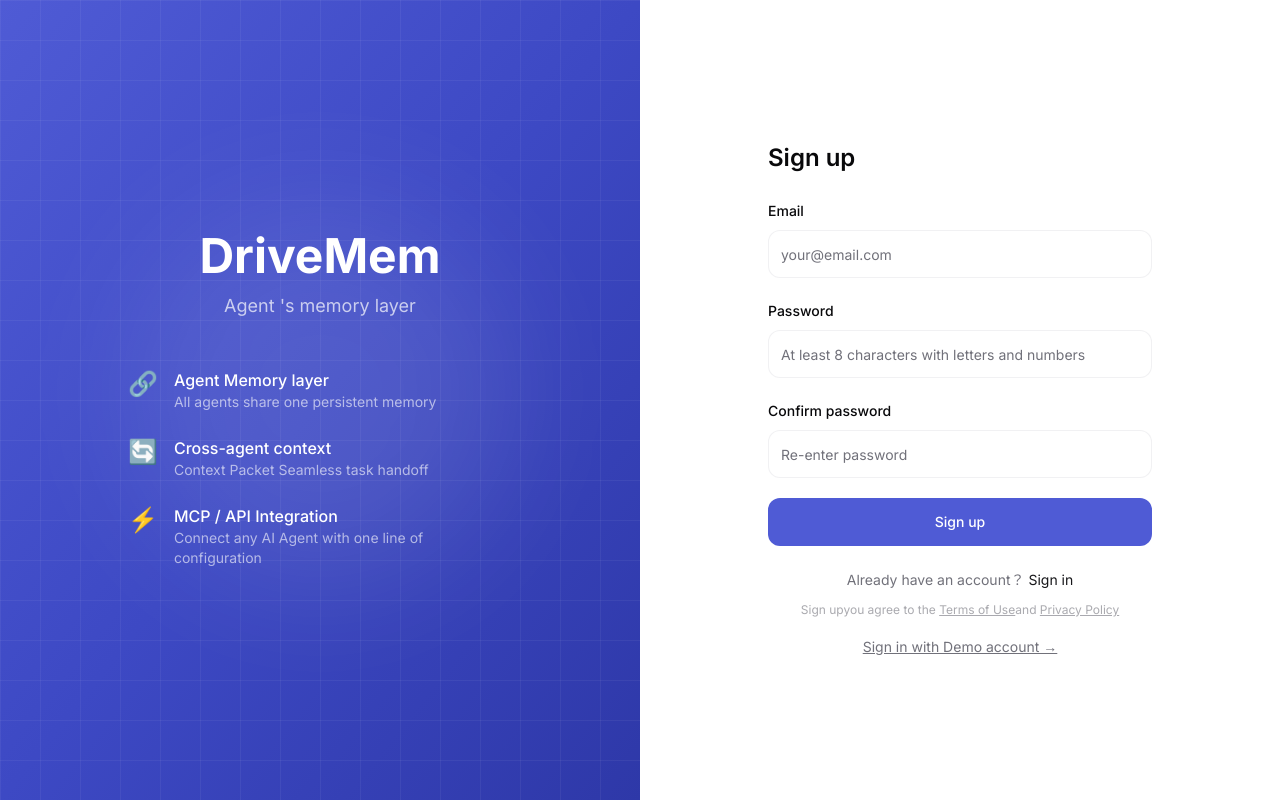
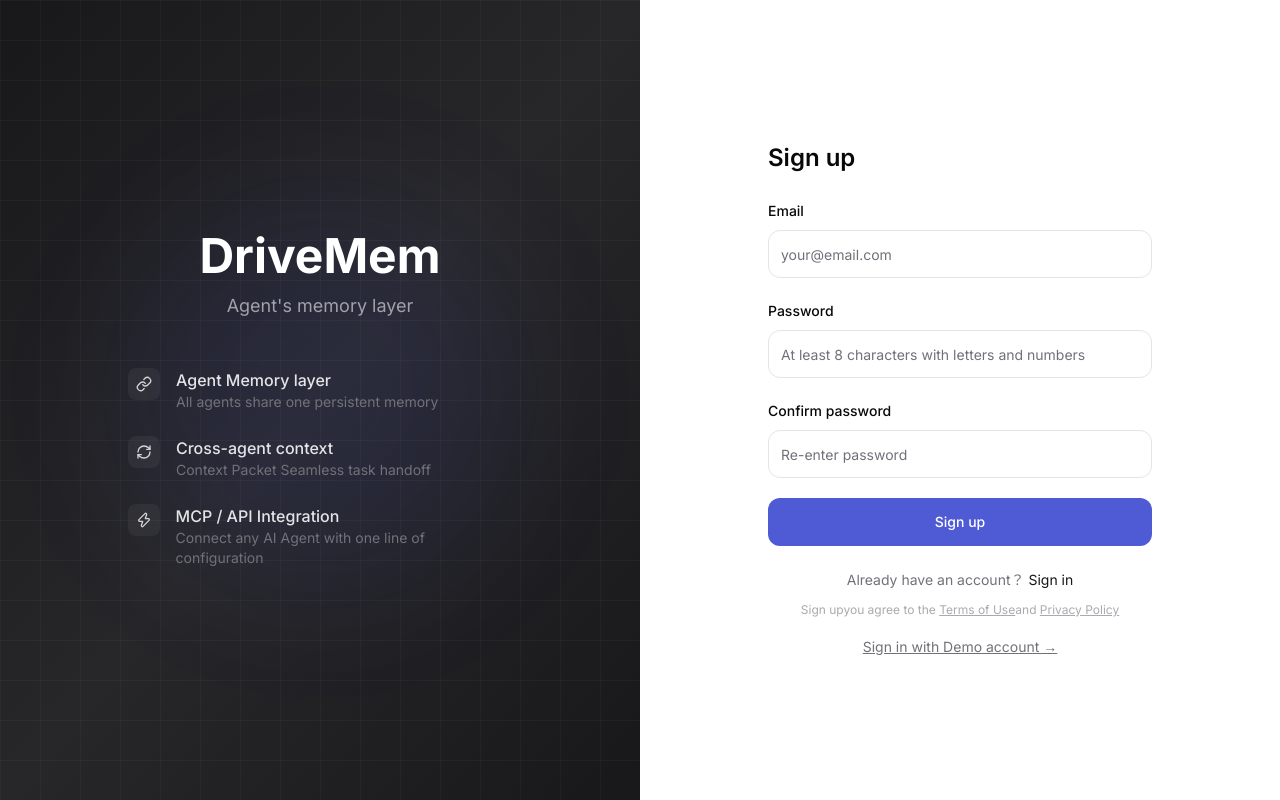
Before and after one commit to DriveMem/drivemem, a Next.js app in the folder apps/web/: page /signup in a window 1280 px wide. Built offline with nearby package versions, Linux system fonts and the light colour scheme; no server answers.

Commit message:
style(auth): zinc palette, Lucide icons, brand tokens, refined layout

```diff
--- a/apps/web/src/app/(auth)/forgot-password/page.tsx
+++ b/apps/web/src/app/(auth)/forgot-password/page.tsx
@@ -83,7 +83,7 @@ export default function ForgotPasswordPage() {
         <Button
           type="submit"
           disabled={loading || !email}
-          className="w-full bg-[#4F5BD5] hover:bg-[#3D49C4] h-12 rounded-xl"
+          className="w-full bg-brand-500 hover:bg-brand-600 h-12 rounded-xl"
         >
           {loading ? "Sending..." : "Send reset link"}
         </Button>
--- a/apps/web/src/app/(auth)/layout.tsx
+++ b/apps/web/src/app/(auth)/layout.tsx
@@ -1,37 +1,45 @@
+import { Link, RefreshCw, Zap } from "lucide-react"
+
 export default function AuthLayout({ children }: { children: React.ReactNode }) {
   return (
     <div className="flex min-h-screen">
       {/* Left panel - desktop only */}
-      <div className="hidden lg:flex lg:w-1/2 bg-gradient-to-br from-[#4F5BD5] via-[#3D49C4] to-[#2E38A8] relative overflow-hidden">
+      <div className="hidden lg:flex lg:w-1/2 bg-gradient-to-br from-zinc-900 via-zinc-800 to-zinc-900 relative overflow-hidden">
         {/* Subtle grid background */}
-        <div className="absolute inset-0 bg-[linear-gradient(rgba(255,255,255,0.05)_1px,transparent_1px),linear-gradient(90deg,rgba(255,255,255,0.05)_1px,transparent_1px)] bg-[size:40px_40px]" />
-        {/* Gradient glow */}
-        <div className="absolute top-1/4 left-1/2 -translate-x-1/2 w-96 h-96 bg-white/10 rounded-full blur-3xl" />
+        <div className="absolute inset-0 bg-[linear-gradient(rgba(255,255,255,0.03)_1px,transparent_1px),linear-gradient(90deg,rgba(255,255,255,0.03)_1px,transparent_1px)] bg-[size:40px_40px]" />
+        {/* Brand radial glow */}
+        <div className="absolute top-1/4 left-1/2 -translate-x-1/2 w-96 h-96 bg-brand-500/10 rounded-full blur-3xl" />
 
         <div className="relative z-10 flex flex-col items-center justify-center w-full px-12">
           <h1 className="text-5xl font-bold text-white mb-3">DriveMem</h1>
-          <p className="text-lg text-white/70 mb-12">Agent 's memory layer</p>
+          <p className="text-lg text-zinc-400 mb-12">Agent&apos;s memory layer</p>
 
           <div className="space-y-6 max-w-sm">
             <div className="flex items-start gap-4">
-              <span className="text-2xl">🔗</span>
+              <div className="flex h-8 w-8 items-center justify-center rounded-lg bg-white/5">
+                <Link className="h-4 w-4 text-zinc-300" />
+              </div>
               <div>
-                <p className="text-white font-medium">Agent Memory layer</p>
-                <p className="text-sm text-white/60">All agents share one persistent memory</p>
+                <p className="text-zinc-200 font-medium">Agent Memory layer</p>
+                <p className="text-sm text-zinc-500">All agents share one persistent memory</p>
               </div>
             </div>
             <div className="flex items-start gap-4">
-              <span className="text-2xl">🔄</span>
+              <div className="flex h-8 w-8 items-center justify-center rounded-lg bg-white/5">
+                <RefreshCw className="h-4 w-4 text-zinc-300" />
+              </div>
               <div>
-                <p className="text-white font-medium">Cross-agent context</p>
-                <p className="text-sm text-white/60">Context Packet Seamless task handoff</p>
+                <p className="text-zinc-200 font-medium">Cross-agent context</p>
+                <p className="text-sm text-zinc-500">Context Packet Seamless task handoff</p>
               </div>
             </div>
             <div className="flex items-start gap-4">
-              <span className="text-2xl">⚡</span>
+              <div className="flex h-8 w-8 items-center justify-center rounded-lg bg-white/5">
+                <Zap className="h-4 w-4 text-zinc-300" />
+              </div>
               <div>
-                <p className="text-white font-medium">MCP / API Integration</p>
-                <p className="text-sm text-white/60">Connect any AI Agent with one line of configuration</p>
+                <p className="text-zinc-200 font-medium">MCP / API Integration</p>
+                <p className="text-sm text-zinc-500">Connect any AI Agent with one line of configuration</p>
               </div>
             </div>
           </div>
--- a/apps/web/src/app/(auth)/login/page.tsx
+++ b/apps/web/src/app/(auth)/login/page.tsx
@@ -78,7 +78,7 @@ function LoginForm() {
             id="email"
             type="email"
             placeholder="your@email.com"
-            className="rounded-xl h-12 text-base border-border/50 focus:ring-2 focus:ring-[#4F5BD5] focus:border-[#4F5BD5]"
+            className="rounded-xl h-12 text-base border-zinc-200 focus:ring-2 focus:ring-brand-500 focus:border-brand-500"
             {...register("email")}
           />
           {errors.email && (
@@ -100,7 +100,7 @@ function LoginForm() {
             id="password"
             type="password"
             placeholder="••••••••"
-            className="rounded-xl h-12 text-base border-border/50 focus:ring-2 focus:ring-[#4F5BD5] focus:border-[#4F5BD5]"
+            className="rounded-xl h-12 text-base border-zinc-200 focus:ring-2 focus:ring-brand-500 focus:border-brand-500"
             {...register("password")}
           />
           {errors.password && (
@@ -119,7 +119,7 @@ function LoginForm() {
 
         <Button
           type="submit"
-          className="bg-[#4F5BD5] hover:bg-[#3D49C4] rounded-xl h-12 w-full text-white font-medium"
+          className="bg-brand-500 hover:bg-brand-600 rounded-xl h-12 w-full text-white font-medium"
           disabled={loading}
         >
           {loading ? "Sign in..." : "Sign in"}
--- a/apps/web/src/app/(auth)/signup/page.tsx
+++ b/apps/web/src/app/(auth)/signup/page.tsx
@@ -101,7 +101,7 @@ export default function SignupPage() {
             id="email"
             type="email"
             placeholder="your@email.com"
-            className="rounded-xl h-12 text-base border-border/50 focus:ring-2 focus:ring-[#4F5BD5] focus:border-[#4F5BD5]"
+            className="rounded-xl h-12 text-base border-zinc-200 focus:ring-2 focus:ring-brand-500 focus:border-brand-500"
             {...register("email")}
           />
           {errors.email && (
@@ -115,7 +115,7 @@ export default function SignupPage() {
             id="password"
             type="password"
             placeholder="At least 8 characters with letters and numbers"
-            className="rounded-xl h-12 text-base border-border/50 focus:ring-2 focus:ring-[#4F5BD5] focus:border-[#4F5BD5]"
+            className="rounded-xl h-12 text-base border-zinc-200 focus:ring-2 focus:ring-brand-500 focus:border-brand-500"
             {...register("password")}
           />
           {errors.password && (
@@ -129,7 +129,7 @@ export default function SignupPage() {
             id="confirmPassword"
             type="password"
             placeholder="Re-enter password"
-            className="rounded-xl h-12 text-base border-border/50 focus:ring-2 focus:ring-[#4F5BD5] focus:border-[#4F5BD5]"
+            className="rounded-xl h-12 text-base border-zinc-200 focus:ring-2 focus:ring-brand-500 focus:border-brand-500"
             {...register("confirmPassword")}
           />
           {errors.confirmPassword && (
@@ -143,7 +143,7 @@ export default function SignupPage() {
 
         <Button
           type="submit"
-          className="bg-[#4F5BD5] hover:bg-[#3D49C4] rounded-xl h-12 w-full text-white font-medium"
+          className="bg-brand-500 hover:bg-brand-600 rounded-xl h-12 w-full text-white font-medium"
           disabled={loading}
         >
           {loading ? "Sign up..." : "Sign up"}
```
